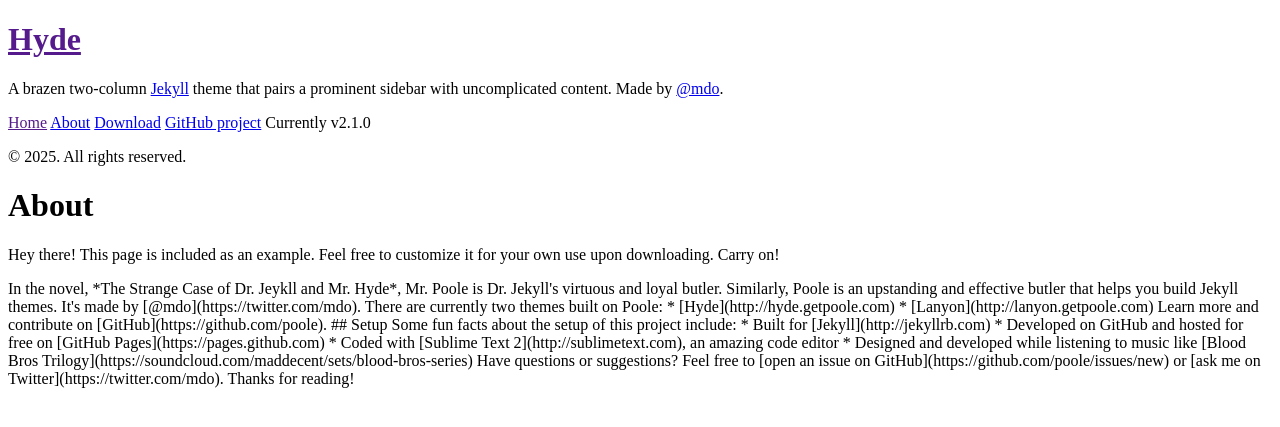
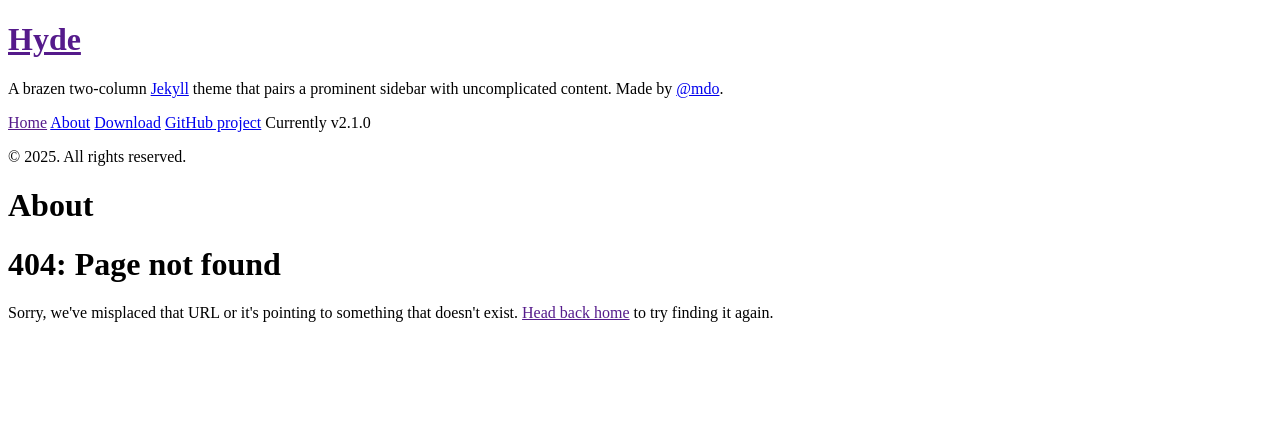
Before and after one commit to ookk2007/ookk2007.github.io, a Jekyll site: the page built from about.html, in a window 1280 px wide. Shown: the top 427 px of the page. Built offline with Jekyll 4.4.1, drawn with Linux system fonts in a browser that asks for light colours.

Commit message:
Update about.html

```diff
--- a/about.html
+++ b/about.html
@@ -3,28 +3,7 @@
 title: About
 ---
 
-<p class="message">
-  Hey there! This page is included as an example. Feel free to customize it for your own use upon downloading. Carry on!
-</p>
-
-In the novel, *The Strange Case of Dr. Jeykll and Mr. Hyde*, Mr. Poole is Dr. Jekyll's virtuous and loyal butler. Similarly, Poole is an upstanding and effective butler that helps you build Jekyll themes. It's made by [@mdo](https://twitter.com/mdo).
-
-There are currently two themes built on Poole:
-
-* [Hyde](http://hyde.getpoole.com)
-* [Lanyon](http://lanyon.getpoole.com)
-
-Learn more and contribute on [GitHub](https://github.com/poole).
-
-## Setup
-
-Some fun facts about the setup of this project include:
-
-* Built for [Jekyll](http://jekyllrb.com)
-* Developed on GitHub and hosted for free on [GitHub Pages](https://pages.github.com)
-* Coded with [Sublime Text 2](http://sublimetext.com), an amazing code editor
-* Designed and developed while listening to music like [Blood Bros Trilogy](https://soundcloud.com/maddecent/sets/blood-bros-series)
-
-Have questions or suggestions? Feel free to [open an issue on GitHub](https://github.com/poole/issues/new) or [ask me on Twitter](https://twitter.com/mdo).
-
-Thanks for reading!
+<div class="page">
+  <h1 class="page-title">404: Page not found</h1>
+  <p class="lead">Sorry, we've misplaced that URL or it's pointing to something that doesn't exist. <a href="{{ site.baseurl }}">Head back home</a> to try finding it again.</p>
+</div>
```
